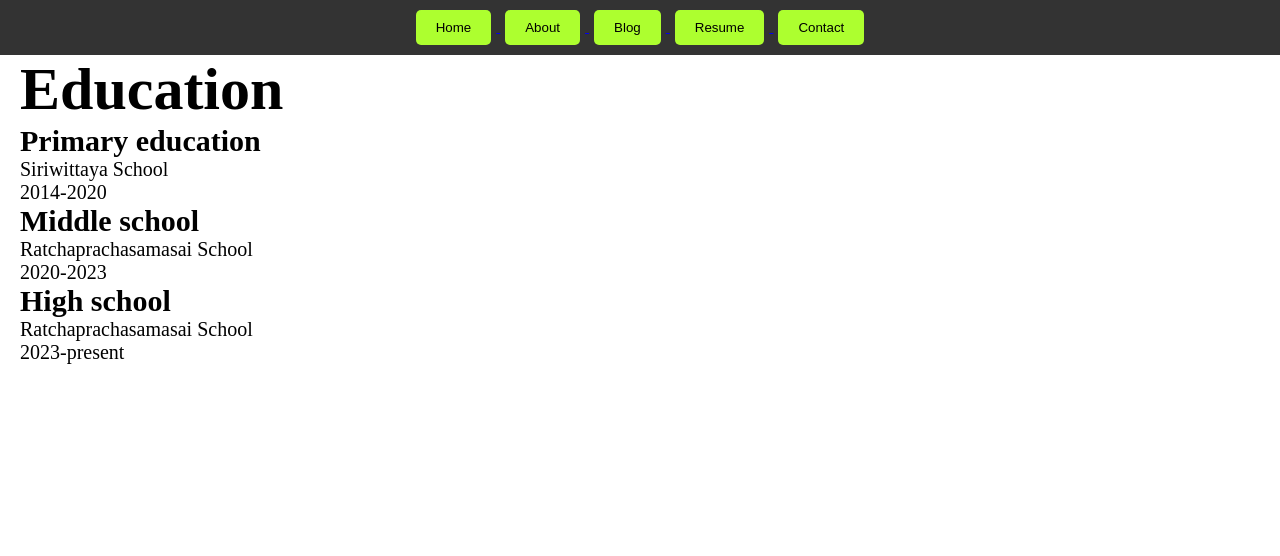
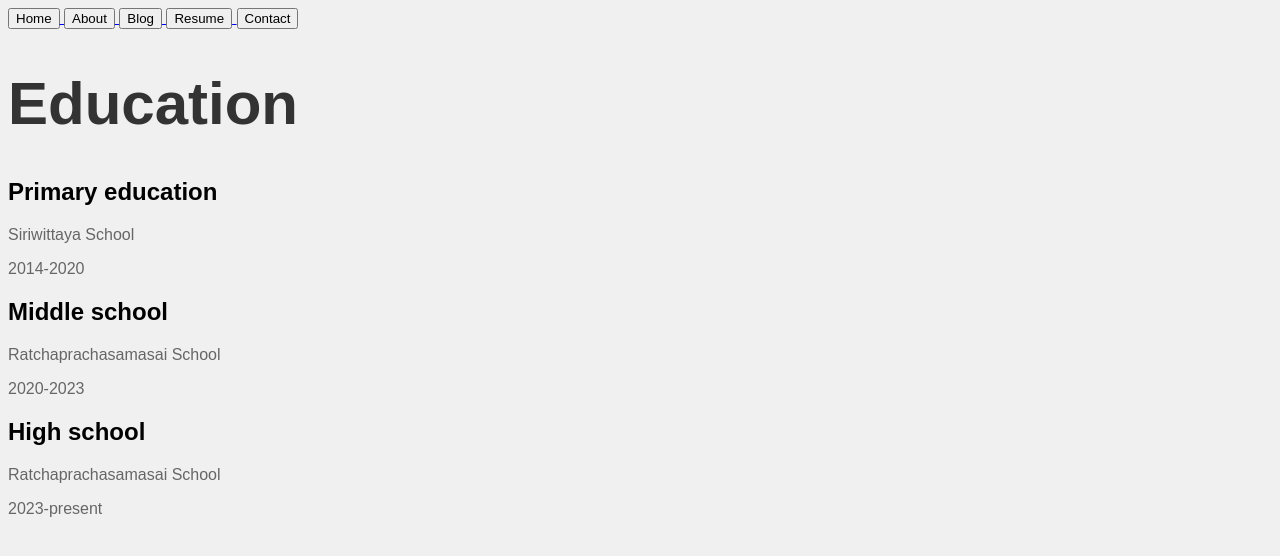
Before and after one commit to NetipongZaza/profile, a plain HTML site: page page/resume.html in a window 1280 px wide. Drawn offline with Linux system fonts and the light colour scheme; a web font is replaced by a local one.

Commit message:
style.css

```diff
--- a/style.css
+++ b/style.css
@@ -1,56 +1,21 @@
-* {
-    box-sizing: border-box;
+body {
+    font-family: Arial, sans-serif;
+    background-color: #f0f0f0;
 }
 
-body, h1, h2, h3, p, button {
-    margin: 0;
-    padding: 0;
+.container {
+    max-width: 600px;
+    margin: 0 auto;
+    padding: 20px;
+    background-color: #fff;
+    border-radius: 5px;
+    box-shadow: 0 0 10px rgba(0, 0, 0, 0.1);
 }
 
-.head {
-    background-color: #333;
-    padding: 10px 0;
-    text-align: center;
+h1 {
+    color: #333;
 }
 
-.btn button {
-    background-color: greenyellow;
-    color: black;
-    border: none;
-    padding: 10px 20px;
-    margin: 0 5px;
-    cursor: pointer;
-    border-radius: 5px;
+p {
+    color: #666;
 }
-
-.btn button:hover {
-    background-color: green;
-}
-
-.text {
-    max-width: 100%;
-    margin: 0 auto;
-    padding: 0 20px;
-    font-size: 20px;
-}
-
-#pic {
-    max-width: 100%;
-    height: auto;
-    border-radius: 50px;
-    display: block;
-    margin: auto;
-    margin-bottom: 20px;
-}
-
-.buttom {
-    max-width: 100%;
-    margin: 20px auto 0;
-    text-align: center;
-}
-
-.about, .blog, .resume{
-    padding: 10px 0;
-    max-width: 100%;
-    margin: 0 auto;
-}
```
